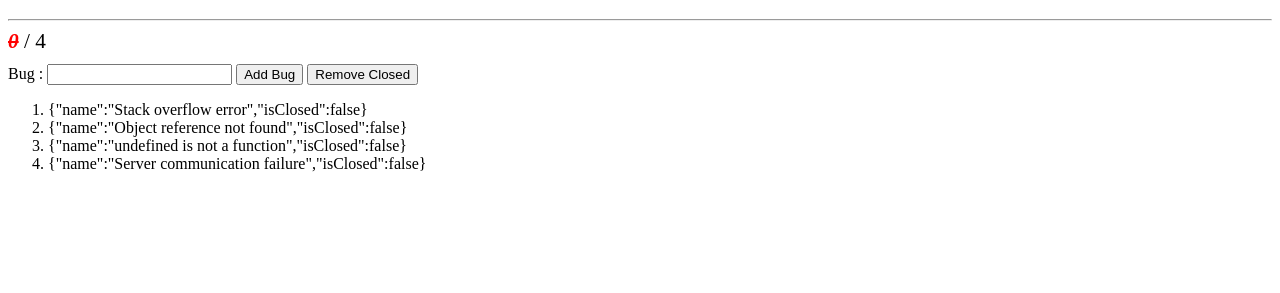
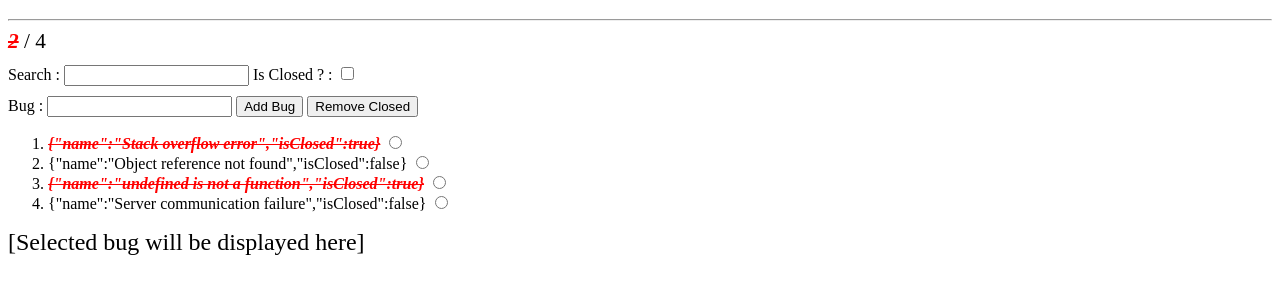
Before and after one commit to tkmagesh/Cisco-Angular-Sep-2-2015, a plain HTML site: page Day-02/07-BugTracker/index.html in a window 1280 px wide. Shown: the part 61-354 px from the top of the page. Drawn offline with nearby package versions, Linux system fonts and the light colour scheme.

Commit message:
scope challenge

```diff
--- a/Day-02/07-BugTracker/index.html
+++ b/Day-02/07-BugTracker/index.html
@@ -16,11 +16,14 @@
         ol{
             width : 60%;
         }
-        li{
+        li span{
             cursor: pointer;
         }
         .stats{
             font-size: 16pt;
+        }
+        .selected{
+            font-size: 18pt;
         }
     </style>
     <script>
@@ -51,9 +54,9 @@
         var bugTrackerApp = angular.module("bugTrackerApp", []);
         bugTrackerApp.controller("bugsController", function($scope){
             $scope.bugs = [
-                 {name : "Stack overflow error", isClosed : false},
+                 {name : "Stack overflow error", isClosed : true},
                  {name : "Object reference not found", isClosed : false},
-                 {name : "undefined is not a function", isClosed : false},
+                 {name : "undefined is not a function", isClosed : true},
                  {name : "Server communication failure", isClosed : false},
             ];
             $scope.newBug = '';
@@ -78,6 +81,14 @@
                     return bug.isClosed;
                 }).length;
             };
+           /* $scope.searchBug = {};
+            $scope.initSearch = function(event){
+                if (event.keyCode === 13 || $scope.searchBugData === ''){
+                    $scope.searchBug.name = $scope.searchBugData;
+                    return;
+                }
+            }*/
+
         });
     </script>
 </head>
@@ -86,13 +97,18 @@
     <hr>
 
     <div class="content" ng-controller="bugsController">
-
         <div class="stats">
             <span class="closed">{{getClosedCount()}}</span>
             /
             <span>{{bugs.length}}</span>
         </div>
-        <div class="search"></div>
+        <div class="search">
+            <label for="">Search :</label>
+            <!--<input type="text" ng-model="searchBugData" ng-keyup="initSearch($event)">-->
+            <input type="text" ng-model="searchBug.name">
+            <label for="">Is Closed ? : </label>
+            <input type="checkbox" ng-model="searchBug.isClosed">
+        </div>
         <div class="sort"></div>
         <div class="list">
             <label for="">Bug :</label>
@@ -100,8 +116,14 @@
             <input type="button" value="Add Bug" ng-click="addNewBug(newBug)">
             <input type="button" value="Remove Closed" ng-click="removeClosed()">
             <ol>
-               <li ng-repeat="bug in bugs" ng-click="toggleBug(bug)" ng-class="{closed : bug.isClosed}">{{bug}}</li>
+               <li ng-repeat="bug in bugs | filter:searchBug" >
+                   <span ng-click="toggleBug(bug)" ng-class="{closed : bug.isClosed}">{{bug}}</span>
+                   <input type="radio" name="selectedBug" >
+                   </li>
             </ol>
+        </div>
+        <div class="selected">
+            [Selected bug will be displayed here]
         </div>
     </div>
 </body>
```
